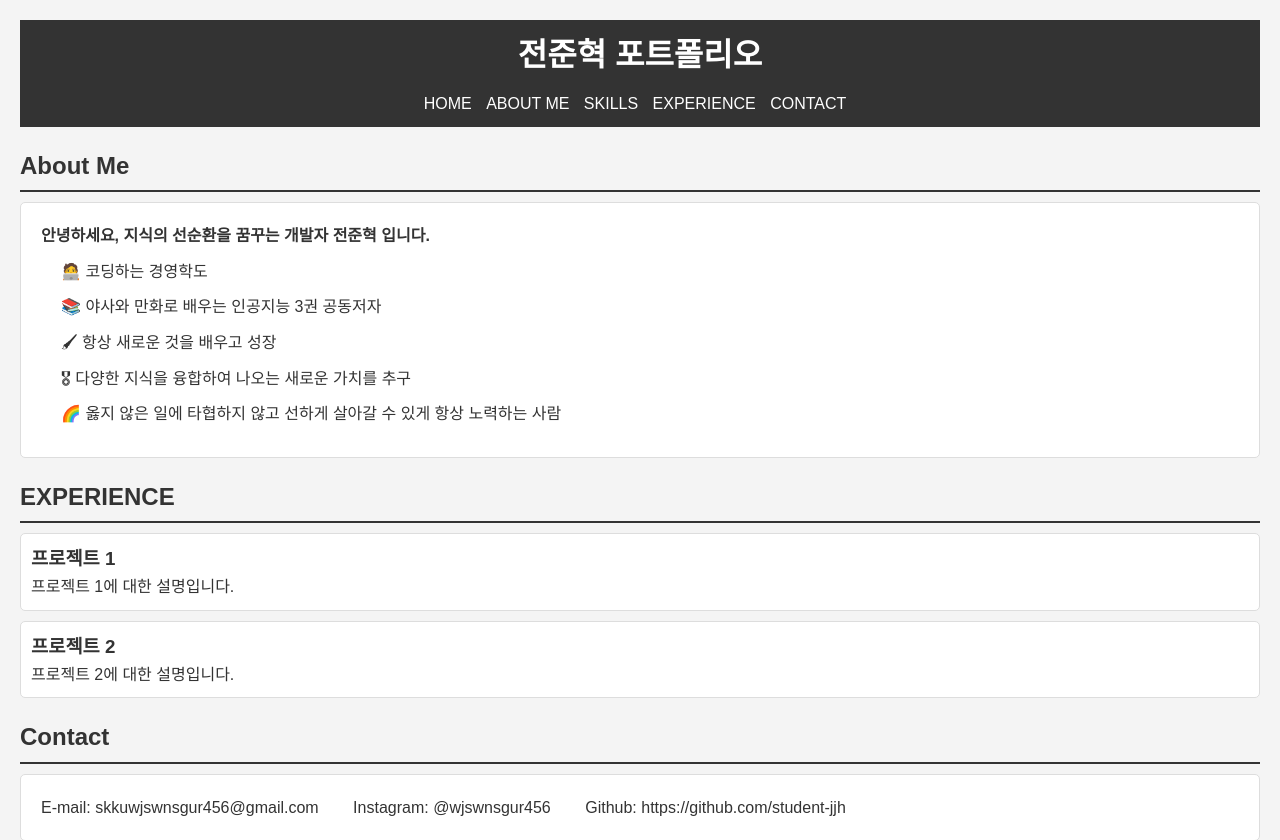
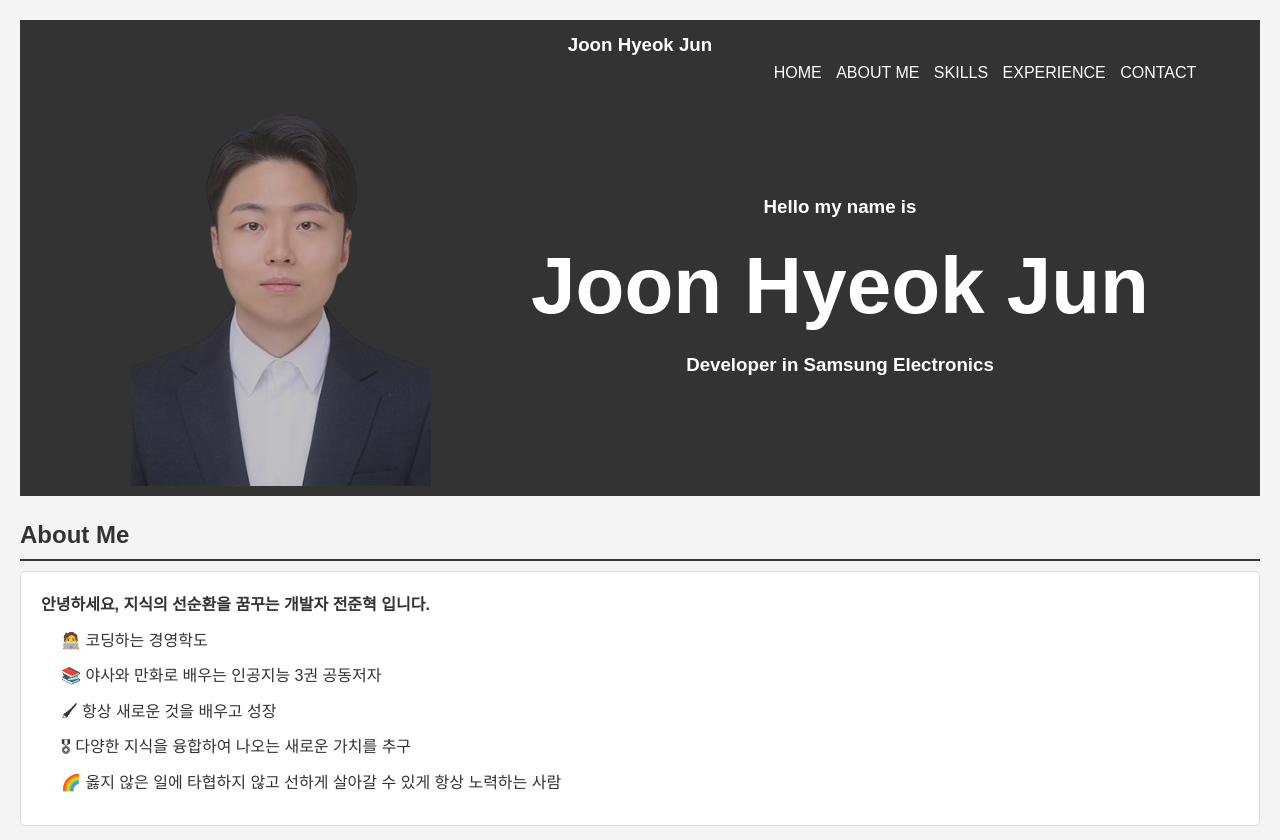
Before and after one commit to student-jjh/JJH_INTRO, a plain HTML site: page index.html in a window 1280 px wide. Shown: the top 840 px of the page. Drawn offline with Linux system fonts and the light colour scheme.

Commit message:
end of day one

```diff
--- a/css/style.css
+++ b/css/style.css
@@ -27,11 +27,32 @@ header {
     margin-bottom: 20px;
 }
 
-header h1 {
-    margin-bottom: 10px;
+#header-img{
+    width: 300px; /* 너비 설정 */
+    height: auto; /* 높이 자동으로 조정 */
+    margin-right: 100px;
+    opacity: 0.7;
 }
 
+#main-intro{
+    display: flex; justify-content: center; align-items: center;
+
+}
+
+#main-intro h1 {
+    font-size: 80px;
+}
+
+header h3 {
+    display: inline-block; /* h1을 인라인 블록으로 설정하여 한 줄에 나열 */
+}
+
+nav {
+    display: inline-block; /* nav를 인라인 블록으로 설정하여 한 줄에 나열 */
+    margin-left: 700px; /* h1과 nav 사이의 간격 조정 */
+}
 nav ul {
+
     list-style: none;
     padding: 0;
 }
--- a/index.html
+++ b/index.html
@@ -25,7 +25,7 @@
 <body>
     <div>
         <header>
-            <h1>전준혁 포트폴리오</h1>
+            <h3>Joon Hyeok Jun</h3>
             <nav>
                 <ul>
                     <li class="on"><a href="#">HOME</a></li>
@@ -35,6 +35,14 @@
                     <li><a href="#contacts">CONTACT</a></li>
                 </ul>
             </nav>
+            <div id = "main-intro">
+                <img id="header-img" src="./image/jjhimg.png" alt="사람 이미지">
+                <div>
+                    <h3>Hello my name is</h3>
+                    <h1>Joon Hyeok Jun</h1>
+                    <h3>Developer in Samsung Electronics</h3>
+                </div>
+            </div>
         </header>
 
         <section id="abouts">
```
Also changed, not shown: image/jjhimg.jpeg (added), image/jjhimg.png (added).
